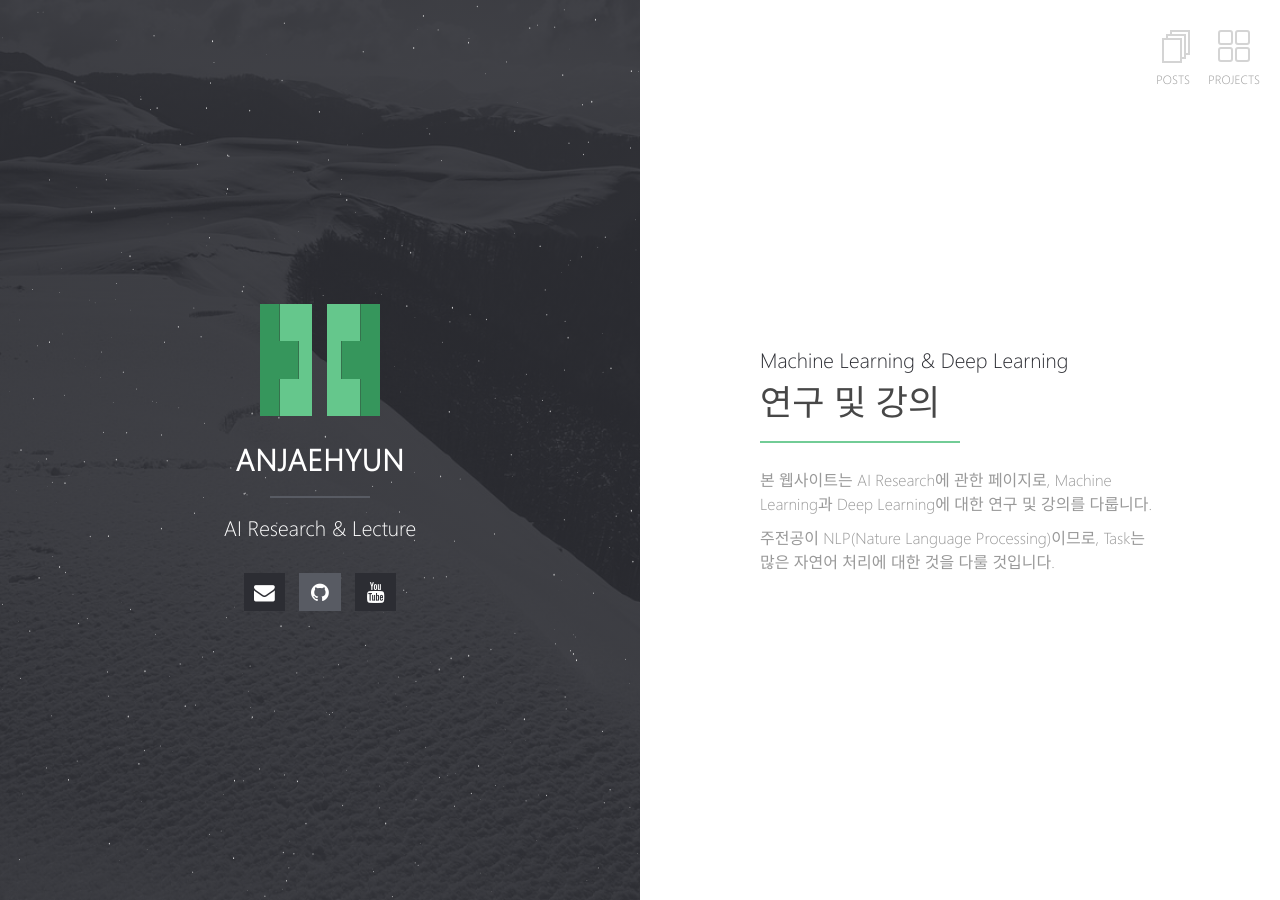
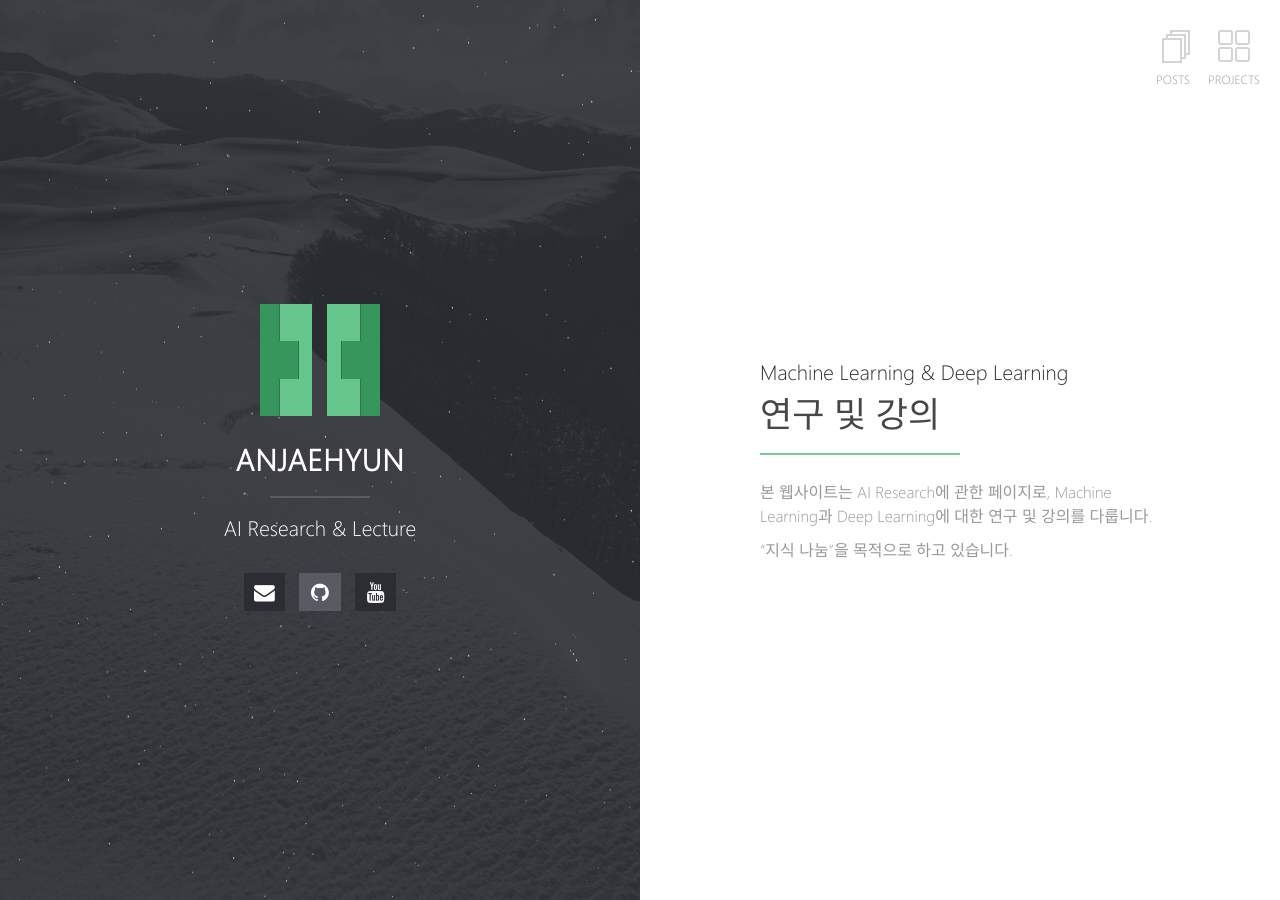
Before and after one commit to anjaehyun17/anjaehyun17.github.io, a Jekyll site: the page built from index.md, in a window 1280 px wide. Built offline with Jekyll 4.4.1, drawn with Linux system fonts in a browser that asks for light colours; our own code applies the rules of GitHub Pages for plain Markdown files.

Commit message:
blog init

```diff
--- a/index.md
+++ b/index.md
@@ -7,4 +7,4 @@ layout: home
 
 본 웹사이트는 AI Research에 관한 페이지로, Machine Learning과 Deep Learning에 대한 연구 및 강의를 다룹니다.
 
-주전공이 NLP(Nature Language Processing)이므로, Task는 많은 자연어 처리에 대한 것을 다룰 것입니다.
+"지식 나눔"을 목적으로 하고 있습니다.
```
